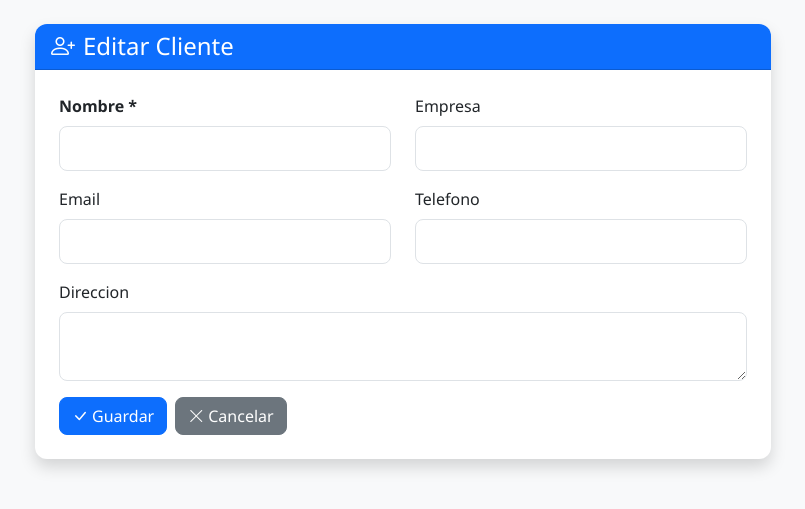
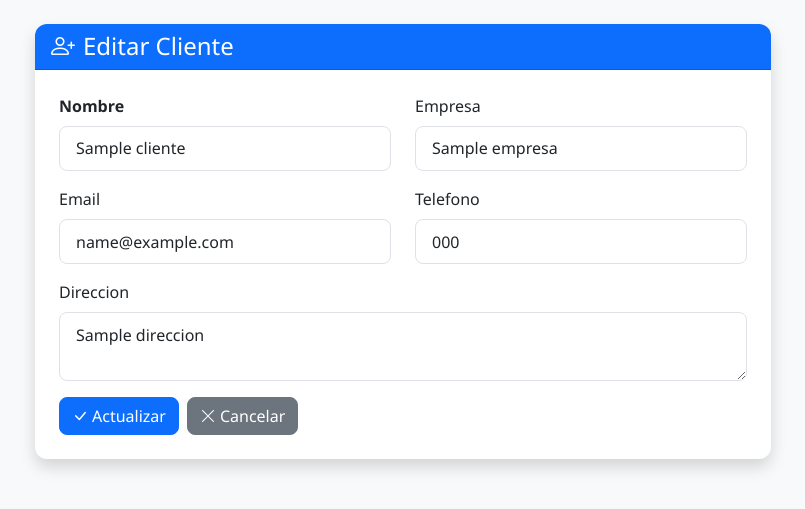
Before and after one commit to S-ui-alt/tecnosoluciones-sistema, a PHP site: template app/views/clientes/edit.php in a window 1280 px wide. Shown: the top 509 px of the page, without its empty margins (237-1042 px from the left). Run offline with PHP 8.4, Linux system fonts and the light colour scheme; the template is opened without the code that fills it: most values are stand-ins (such as "Sample title", 1, 10 or a date in 2020).

Commit message:
Correcion: logica CRUD y flujo MVC

```diff
--- a/app/views/clientes/edit.php
+++ b/app/views/clientes/edit.php
@@ -7,34 +7,38 @@
                 <h4 class="mb-0"><i class="bi bi-person-plus me-2"></i>Editar Cliente</h4>
             </div>
             <div class="card-body p-4">
-                <form method="POST" action="index.php?controller=cliente&action=store">
+                <form method="POST" action="index.php?controller=cliente&action=update">
+                    <input type="hidden" name="id" value="<?php echo $cliente['id'];?>">
                     <div class="row">
                         <div class="col-md-6 mb-3">
-                            <label class="form-label fw-bold">Nombre *</label>
-                            <input type="text" name="nombre" class="form-control" required>
+                            <label class="form-label fw-bold">Nombre</label>
+                            <input type="text" name="nombre" class="form-control"
+                                value= "<?php echo htmlspecialchars($cliente['nombre']);?>" required>
                         </div>
                         <div class="col-md-6 mb-3">
                             <label class="form-label">Empresa</label>
-                            <input type="text" name="empresa" class="form-control">
+                            <input type="text" name="empresa" class="form-control"
+                                value="<?php echo htmlspecialchars($cliente['empresa']);?>">
                         </div>
                     </div>
                     <div class="row">
                         <div class="col-md-6 mb-3">
                             <label class="form-label">Email</label>
-                            <input type="email" name="email" class="form-control">
+                            <input type="email" name="email" class="form-control"
+                                value="<?php echo htmlspecialchars($cliente['email']);?>">
                         </div>
                         <div class="col-md-6 mb-3">
                             <label class="form-label">Telefono</label>
-                            <input type="text" name="telefono" class="form-control">
+                            <input type="text" name="telefono" class="form-control" value="<?php echo htmlspecialchars($cliente['telefono']);?>">
                         </div>
                     </div>
                     <div class="mb-3">
                         <label class="form-label">Direccion</label>
-                        <textarea name="direccion" class="form-control" rows="2"></textarea>
+                        <textarea name="direccion" class="form-control" rows="2"><?php echo htmlspecialchars($cliente['direccion'] ?? ''); ?></textarea>
                     </div>
                     <div class="d-flex gap-2">
                         <button type="submit" class="btn btn-primary">
-                            <i class="bi bi-check-lg me-1"></i>Guardar
+                            <i class="bi bi-check-lg me-1"></i>Actualizar
                         </button>
                         <a href="index.php?controller=cliente&action=index" class="btn btn-secondary">
                             <i class="bi bi-x-lg me-1"></i>Cancelar
```
